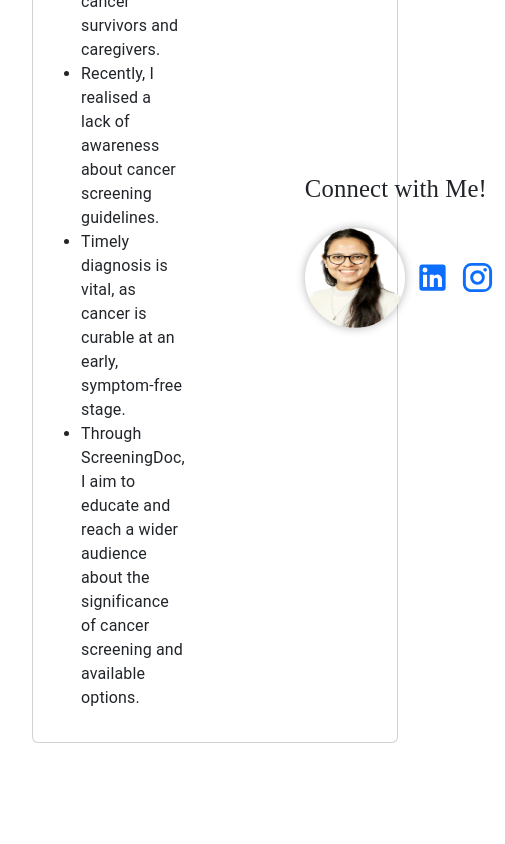
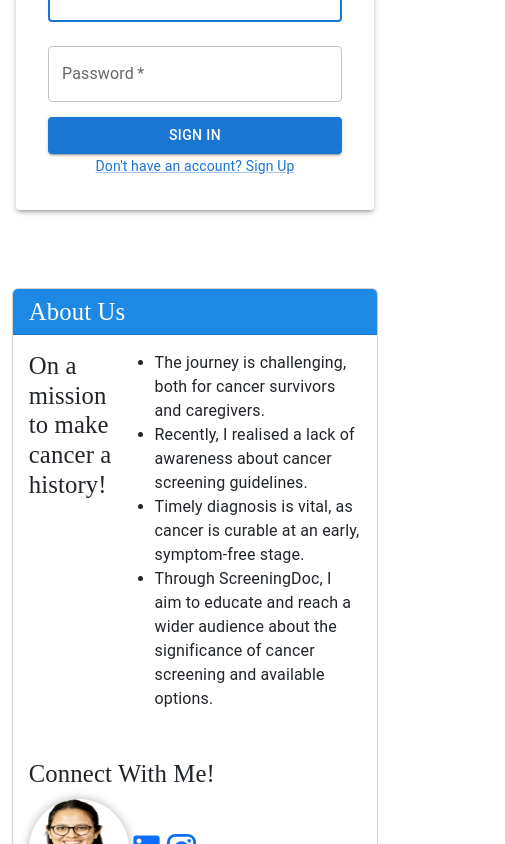
Before and after one commit to anurag1097/ScreeningDoc, a React (Create React App) app in the folder screening_doc_ui/: page / in a window 390 px wide. Shown: the part 1156-2000 px from the top of the page, 505 px wide, since content can reach past the window. Before the commit the page ends 1919 px from the top, so only its background shows below. Built offline with nearby package versions, Linux system fonts and the light colour scheme.

Commit message:
Fix: Mobile UI

```diff
--- a/screening_doc_ui/src/App.js
+++ b/screening_doc_ui/src/App.js
@@ -7,6 +7,7 @@ import HomePage from './components/HomePage'
 import AboutUs from './components/AboutUs';
 
 function App() {
+
   const [isAuthenticated, setIsAuthenticated] = useState(false);
   const navigate = useNavigate();
   const logout = () => {
@@ -36,12 +37,31 @@ function App() {
           }
         />
       </Routes>
-
     </InactivityDetector>
   );
 }
 
 function HomeAndSignUpLayout({ isAuthenticated, setIsAuthenticated }) {
+  const [isMobile, setIsMobile] = useState(false);
+
+  useEffect(() => {
+    // Function to check if the screen width is below a certain threshold (e.g., 768px)
+    const checkIsMobile = () => {
+      setIsMobile(window.innerWidth < 768); // Adjust the threshold as needed
+    };
+
+    // Initially check on component mount
+    checkIsMobile();
+
+    // Add a listener to check whenever the window is resized
+    window.addEventListener('resize', checkIsMobile);
+
+    // Clean up the listener when the component unmounts
+    return () => {
+      window.removeEventListener('resize', checkIsMobile);
+    };
+  }, []);
+
   const [showAbout, setShowAbout] = useState(false);
 
   const handleScroll = () => {
@@ -57,6 +77,9 @@ function HomeAndSignUpLayout({ isAuthenticated, setIsAuthenticated }) {
 
   return (
     <div>
+        {
+            !isMobile ? (
+                <div>
                 <div className="flex-container" style={{"display": "flex", "justifyContent": "space-between", "align-items": "center", "height": "100vh", "padding": "20px"}}>
                   <HomePage />
                   <div className="vertical-line" style={{"width": "1px", "height": "80%", "background-color": "#ccc", "margin": "0 20px"}}/>
@@ -65,7 +88,21 @@ function HomeAndSignUpLayout({ isAuthenticated, setIsAuthenticated }) {
                       setIsAuthenticated={setIsAuthenticated}
                     />
                 </div>
-        <AboutUs />
+                <AboutUs isMobile={isMobile}/>
+                </div>
+            ) : (
+                <div>
+                <HomePage />
+                <SignInSignUpPage
+                  isAuthenticated={isAuthenticated}
+                  setIsAuthenticated={setIsAuthenticated}
+                />
+                <div style={{"marginTop": "20%"}}>
+                    <AboutUs isMobile={isMobile} />
+                </div>
+                </div>
+            )
+        }
     </div>
   );
 }
--- a/screening_doc_ui/src/components/AboutUs.css
+++ b/screening_doc_ui/src/components/AboutUs.css
@@ -2,6 +2,7 @@
   display: flex;
   gap: 10px;
   margin: 10px;
+  justify-content: space-between;
 }
 
 .profile-image {
@@ -9,12 +10,12 @@
   height: 100px;
   border-radius: 50%;
   box-shadow: 0px 0px 10px rgba(0, 0, 0, 0.3);
-  margin: 0 auto;
+  margin: 10px auto;
 }
 
 .vertical-separator {
   width: 1px;
   height: 100%;
   background-color: #ccc;
-  margin: 0 60px; /* To center the separator vertically */
+  margin: 0 70px; /* To center the separator vertically */
 }
--- a/screening_doc_ui/src/components/AboutUs.js
+++ b/screening_doc_ui/src/components/AboutUs.js
@@ -4,14 +4,20 @@ import { Instagram, LinkedIn } from '@mui/icons-material';
 import profile from '../images/my_picture.png'
 import './AboutUs.css'
 
-function AboutUs() {
+function AboutUs(props) {
+
+  const isMobile = props["isMobile"]
+
   return (
-    <Container fluid className="about-us mt-4" style={{display: "flex", justifyContent: "space-between", margin: 20}}>
+    <div>
+    {
+        !isMobile ? (
+            <Container fluid style={{"display": "flex", "justifyContent": "space-between"}}>
               <Card className="outlined" style={{ backgroundSize: 'cover' }}>
                 <Card.Header style={{ backgroundColor: '#1e88e5', color: 'white', "font-family": "Times New Roman"}}>
                   <h2 className="mb-0">About Us</h2>
                 </Card.Header>
-            <Card.Body className="flex-container" style={{"display": "flex", "justifyContent": "space-between", "align-items": "center"}}>
+                <Card.Body style={{"display": "flex", "justifyContent": "space-between"}}>
                   <div>
                       <h2 className="mb-0" style={{"font-family": "Times New Roman" }}>On a mission to make cancer a history!</h2>
                       <br></br>
@@ -22,10 +28,10 @@ function AboutUs() {
                         <li>Through ScreeningDoc, I aim to educate and reach a wider audience about the significance of cancer screening and available options.</li>
                       </ul>
                   </div>
+                        <div style={{"display": "flex", "justifyContent": "space-between"}}>
                         <div className="vertical-separator"></div>
                           <div>
                             <h2 className="mb-0" style={{"font-family": "Times New Roman" }}>Connect with Me!</h2>
-                  <br></br>
                             <div style={{display: "flex", "align-items": "center"}}>
                             <Card.Img className="profile-image" src={profile} alt="Profile Image" />
                             <div className="profile-links">
@@ -38,9 +44,41 @@ function AboutUs() {
                             </div>
                             </div>
                           </div>
+                        </div>
                   </Card.Body>
                   </Card>
             </Container>
+        ) :(
+            <Card className="outlined" style={{ "margin": "3%"}}>
+                <Card.Header style={{ backgroundColor: '#1e88e5', color: 'white', "font-family": "Times New Roman"}}>
+                  <h2 className="mb-0">About Us</h2>
+                </Card.Header>
+                <Card.Body style={{"display": "flex", "justifyContent": "space-between"}}>
+                  <h2 className="mb-0" style={{"font-family": "Times New Roman" }}>On a mission to make cancer a history!</h2>
+                  <div>
+                  <ul>
+                    <li>The journey is challenging, both for cancer survivors and caregivers.</li>
+                    <li>Recently, I realised a lack of awareness about cancer screening guidelines.</li>
+                    <li>Timely diagnosis is vital, as cancer is curable at an early, symptom-free stage.</li>
+                    <li>Through ScreeningDoc, I aim to educate and reach a wider audience about the significance of cancer screening and available options.</li>
+                  </ul>
+                  </div>
+                </Card.Body>
+                <Card.Body>
+                  <h2 className="mb-0" style={{"font-family": "Times New Roman" }}>Connect With Me!</h2>
+                  <Card.Img className="profile-image" src={profile} alt="Profile Image" />
+                  <a href="https://www.linkedin.com/in/dr-aastha-poddar-5bab64161/" target="_blank" rel="noopener noreferrer">
+                    <LinkedIn fontSize="large" />
+                  </a>
+                  <a href="https://www.instagram.com/draasthapoddar/" target="_blank" rel="noopener noreferrer">
+                    <Instagram fontSize="large" />
+                  </a>
+                </Card.Body>
+
+                </Card>
+        )
+    }
+    </div>
   );
 }
 
```
Also changed, not shown: 7 other files (tests, documents, lock files or other folders). Lines whose indentation alone changed are shown as unchanged.
